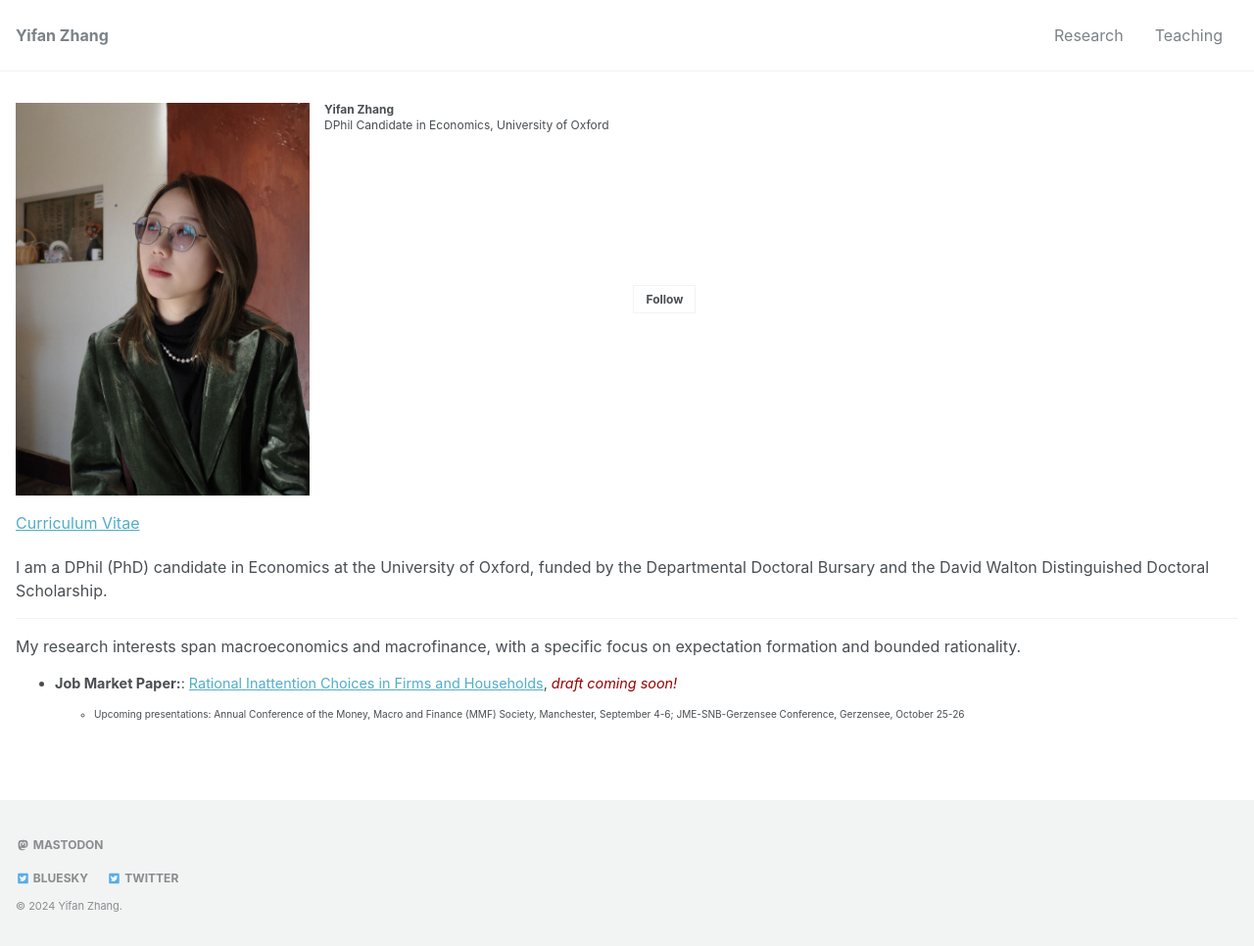
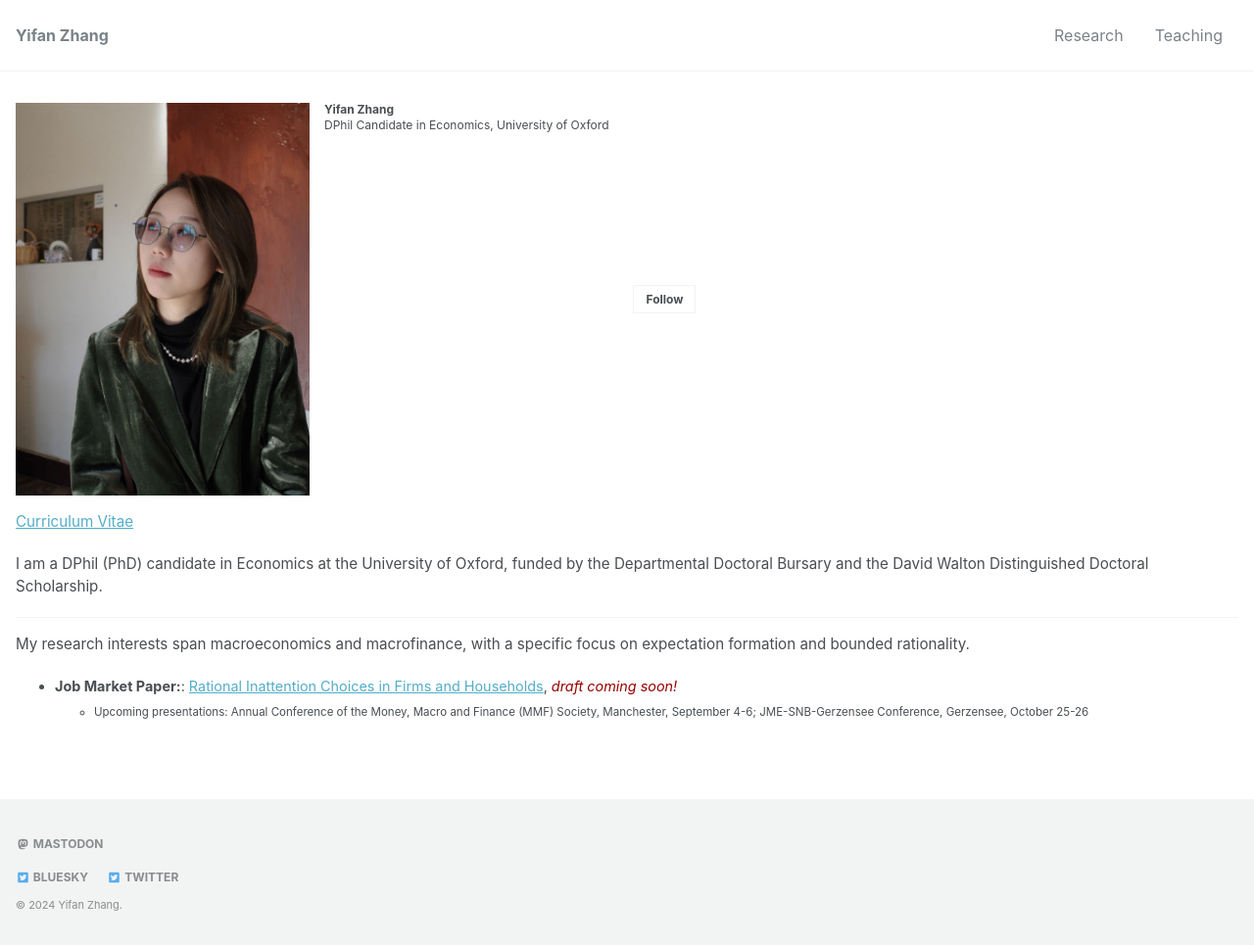
Before and after one commit to yifan-zhang-in/yifan-zhang-in.github.io, a Jekyll site: the page built from index.html, in a window 1280 px wide. Shown: the whole page at 98% size. Built offline with Jekyll 4.4.1, drawn with Linux system fonts in a browser that asks for light colours; nearby versions of some CDN libraries; the list of posts is cut into pages by our own code.

Commit message:
Update home.html

```diff
--- a/_layouts/home.html
+++ b/_layouts/home.html
@@ -3,16 +3,16 @@ layout: archive
 ---
 
 
-<p><a href="/files/Yifan_Zhang_cv.pdf">Curriculum Vitae</a></p>
+<p style="font-size: 0.95em;"><a href="/files/Yifan_Zhang_cv.pdf">Curriculum Vitae</a></p>
 
-I am a DPhil (PhD) candidate in Economics at the University of Oxford, funded by the Departmental Doctoral Bursary and the David Walton Distinguished Doctoral Scholarship.
+<p style="font-size: 0.95em;">I am a DPhil (PhD) candidate in Economics at the University of Oxford, funded by the Departmental Doctoral Bursary and the David Walton Distinguished Doctoral Scholarship.</p>
 
 <hr>
-My research interests span macroeconomics and macrofinance, with a specific focus on expectation formation and bounded rationality.
+<p style="font-size: 0.95em;">My research interests span macroeconomics and macrofinance, with a specific focus on expectation formation and bounded rationality.</p>
 
 <ul style="font-size: 0.9em;">
   <li> <strong>Job Market Paper:</strong>: <a href="/file/JMP_YZhang/">Rational Inattention Choices in Firms and Households</a>, <span style="color: #980000; font-style: italic;">draft coming soon!</span></p>  </li>
-    <ul style="font-size: 0.7em; margin-top: -0.5em; margin-bottom: 0;">
+    <ul style="font-size: 0.8em; margin-top: -1em; margin-bottom: 0;">
       <li> Upcoming presentations: Annual Conference of the Money, Macro and Finance (MMF) Society, Manchester, September 4-6; JME-SNB-Gerzensee Conference, Gerzensee, October 25-26
     </ul>
 </ul>
```
